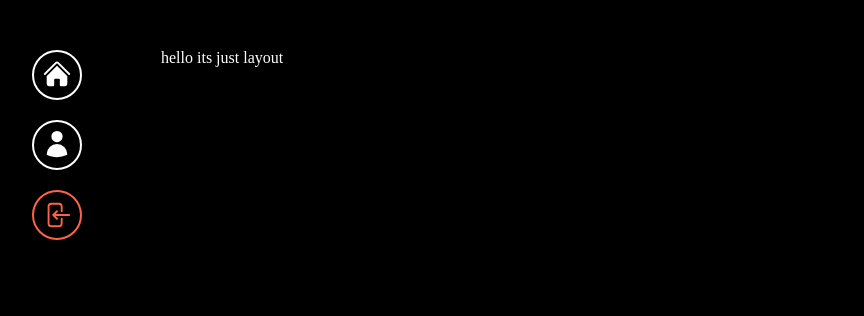
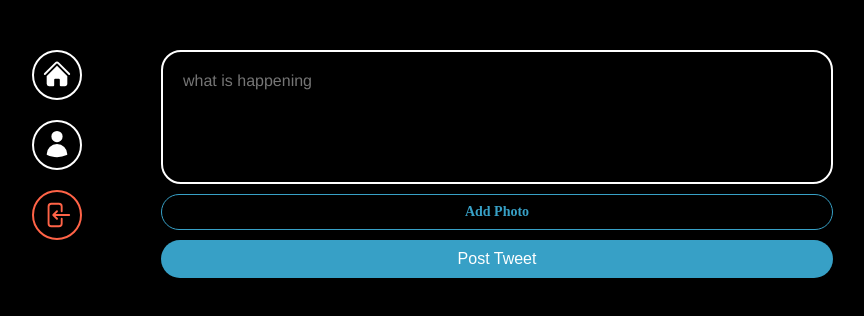
Before and after one commit to milliekang/twitter-clone, a React (Vite) app: page / in a window 1280 px wide. Shown: the top 316 px of the page, without its empty margins (237-1101 px from the left). Built offline with nearby package versions, Linux system fonts and the light colour scheme; no server answers; sample sign-in values are in the browser's storage; the HTML template or start-up script is replaced by a standard one.

Commit message:
tweet form

```diff
--- a/src/components/layout.tsx
+++ b/src/components/layout.tsx
@@ -69,7 +69,6 @@
 </svg>
 </MenuItem>
       </Menu>
-    <h2>hello its just layout</h2>
     <Outlet />
     </Wrapper>
   )
--- /dev/null
+++ b/src/components/post-tweet-form.tsx
@@ -0,0 +1,76 @@
+import { useState } from "react";
+import styled from "styled-components"
+
+const Form = styled.form`
+display: flex;
+flex-direction: column;
+gap: 10px;
+`;
+
+const TextArea = styled.textarea`
+border: 2px solid white;
+padding: 20px;
+border-radius: 20px;
+font-size: 16px;
+color: white;
+background-color: black;
+width: 100%;
+resize: none;
+&::placeholder{
+  font-size: 16px;
+  font-family: 'Franklin Gothic Medium', 'Arial Narrow', Arial, sans-serif;
+}
+&:focus{
+  outline: none;
+  border-color: #37a0c6;
+}
+`;
+
+const AttachFileButton = styled.label`
+padding: 10px 0px;
+color: #37a0c6;
+text-align: center;
+border-radius: 20px;
+border: 1px solid #37a0c6;
+font-size: 14px;
+font-weight: 600;
+cursor: pointer;
+`;
+
+const AttachFileInput = styled.input`
+display: none;
+`;
+
+const SubmitButton = styled.input`
+background-color: #37a0c6;
+color: white;
+border: none;
+padding: 10px 0;
+border-radius: 20px;
+font-size: 16px;
+cursor: pointer;
+&:hover, &:active{
+  opacity: 0.8;
+}
+`
+
+export default function PostTweetForm(){
+  const [isLoading, setLoading] = useState(false);
+  const [tweet, setTweet] = useState("");
+  const [file, setFile] = useState<File | null>(null);
+  const onChange = (e:React.ChangeEvent<HTMLTextAreaElement>) => {
+    setTweet(e.target.value);
+  }
+  const onFileChange = (e:React.ChangeEvent<HTMLInputElement>) => {
+    const {files} = e?.target;
+    if(files && files.length === 1){
+      setFile(files[0])
+    }
+  }
+  return <Form>
+    <TextArea rows={5} maxLength={140} onChange={onChange} placeholder="what is happening"/>
+    <AttachFileButton htmlFor="file">{file ? "Photo Added ✅" : "Add Photo"}</AttachFileButton>
+    <AttachFileInput onChange={onFileChange} type="file" id="file" accept="image/*" />
+    <SubmitButton type="submit" value={isLoading ? "Posting" : "Post Tweet"}/>
+  </Form>
+}
--- a/src/routes/home.tsx
+++ b/src/routes/home.tsx
@@ -1,8 +1,14 @@
+import styled from "styled-components"
+import PostTweetForm from "../components/post-tweet-form"
 import { auth } from "./firebase"
 
+const Wrapper = styled.div``;
+
 export default function Home(){
-  const logout = () => {
-    auth.signOut()
-  }
-  return <h1></h1>
+  // const logout = () => {
+  //   auth.signOut()
+  // }
+  return (<Wrapper>
+  <PostTweetForm />
+  </Wrapper>)
 }
```
